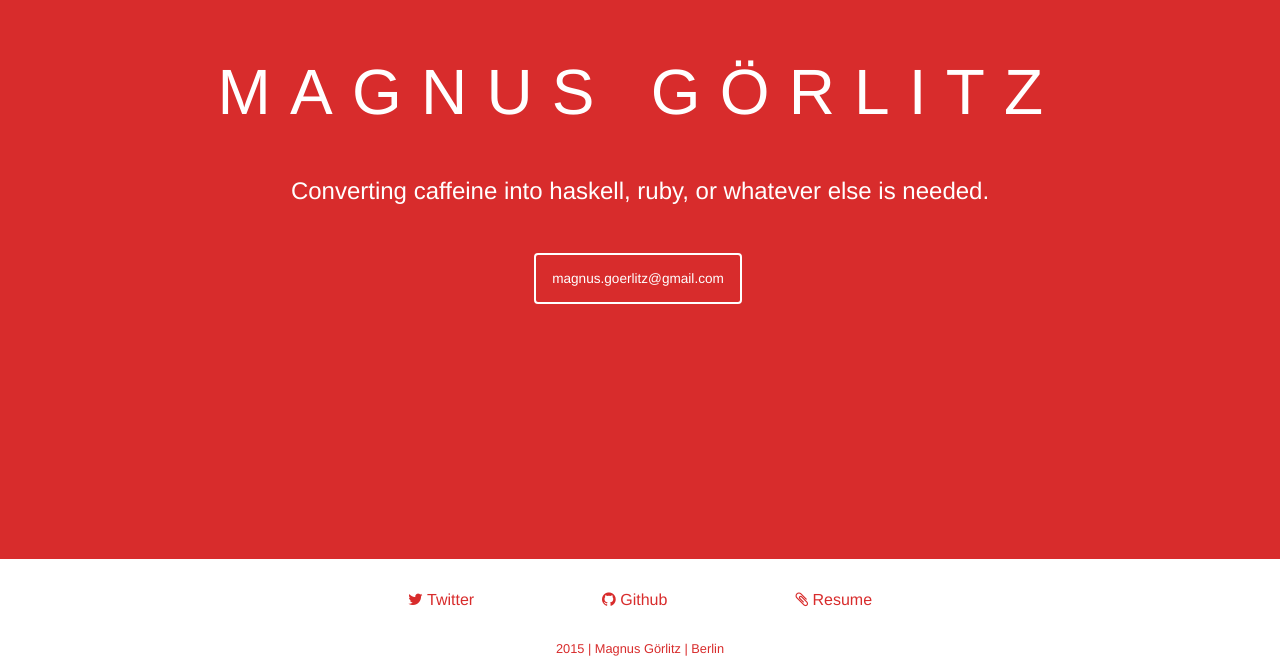
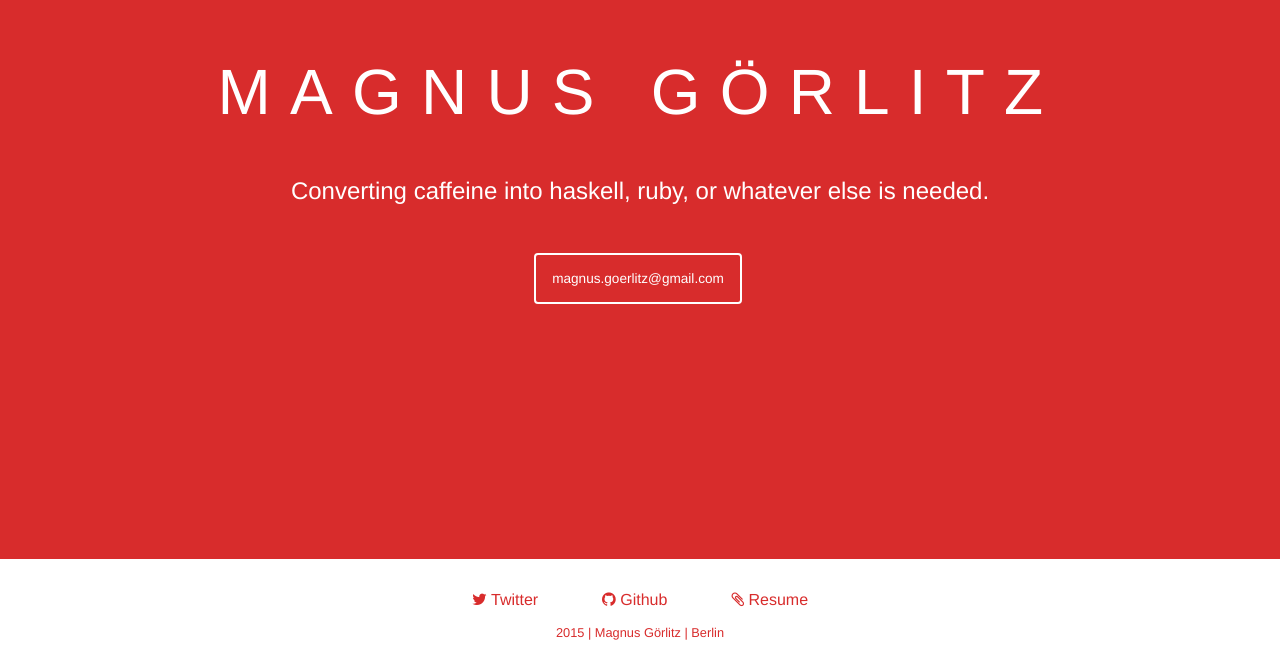
Before and after one commit to maggy96/maggy96.github.io, a plain HTML site: page index.html in a window 1280 px wide. Shown: the part 201-873 px from the top of the page. Drawn offline with Linux system fonts and the light colour scheme.

Commit message:
Improve footer links

```diff
--- a/index.html
+++ b/index.html
@@ -32,10 +32,10 @@
         </div>
       </header>
     </div>
-    <footer class="dt pvm pvl-ns tc bg-white red">
-      <nobr><a href="//twitter.com/magnusg7" class="link semibold red dim phl phxl-ns"><i class="fa fa-twitter"></i> Twitter</a></nobr>
-      <nobr><a href="//github.com/maggy96" class="link semibold red dim phl phxl-ns"><i class="fa fa-github"></i> Github</a></nobr>
-      <nobr><a href="//maggy.me/resume" class="link semibold red dim phl phxl-ns"><i class="fa fa-paperclip"></i> Resume</a></nobr>
+    <footer class="dt ptm ptl-ns pbm tc bg-white red">
+      <a href="//twitter.com/magnusg7" class="link semibold red dim phm phl-ns"><i class="fa fa-twitter"></i> Twitter</a>
+      <a href="//github.com/maggy96" class="link semibold red dim phm phl-ns"><i class="fa fa-github"></i> Github</a>
+      <a href="//maggy.me/resume" class="link semibold red dim phm phl-ns"><i class="fa fa-paperclip"></i> Resume</a>
     </footer>
     <small class="dt red pbm tc">2015 | Magnus Görlitz | Berlin</small>
 
```
